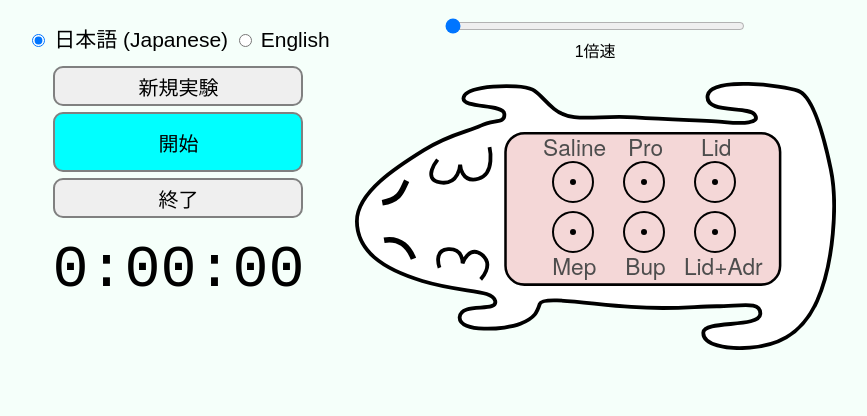
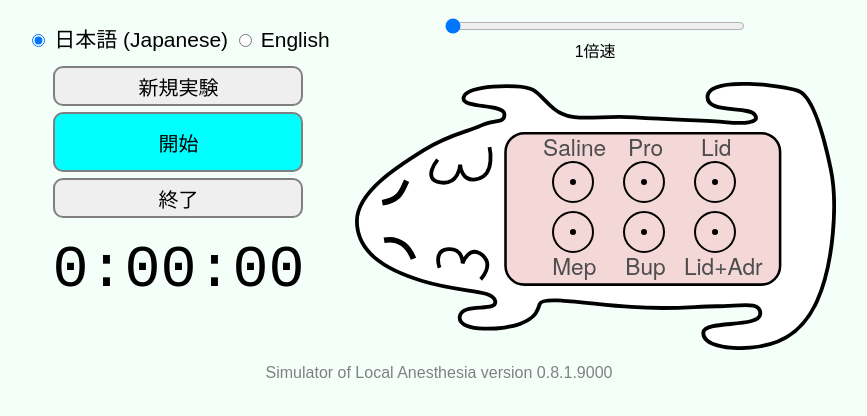
Before and after one commit to toshi-ara/simla-ts2, a website built with webpack: page src/index.html in a window 1280 px wide. Shown: the whole page, without its empty margins (201-1068 px from the left). Built offline with Linux system fonts and the light colour scheme.

Commit message:
add logo and version

```diff
--- a/src/css/style.css
+++ b/src/css/style.css
@@ -74,6 +74,11 @@ html {
     font-size: 48px;
 }
 
+#version {
+    margin-top: 10px;
+    color: gray;
+}
+
 
 button {
     width: 250px;
--- a/src/index.html
+++ b/src/index.html
@@ -41,6 +41,10 @@
         </div>
     </div>
 
+    <div id="version">
+        Simulator of Local Anesthesia version 0.8.1.9000
+    </div>
+
     <script>
         if ("serviceWorker" in navigator) {
             navigator.serviceWorker
```
Also changed, not shown: src/dist/main.js.
